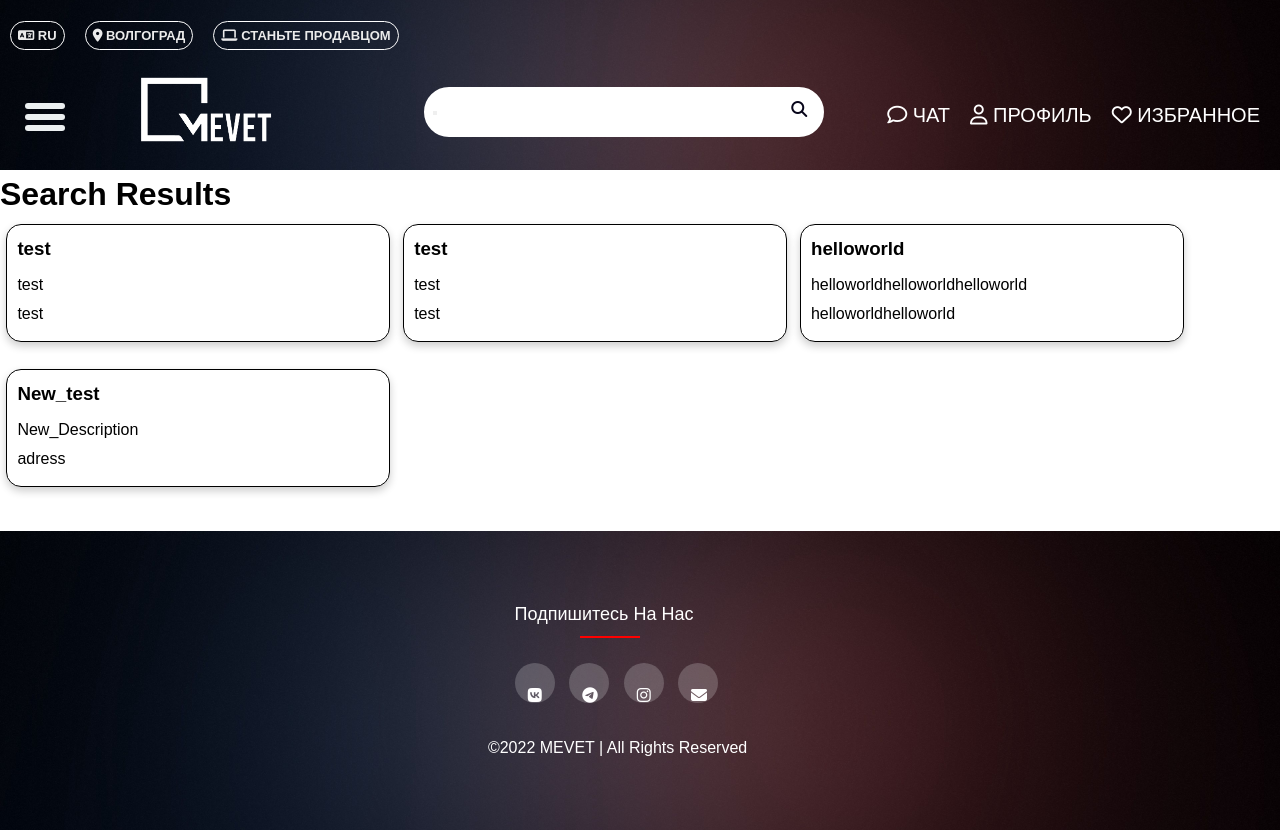
After one commit to Mixysami/mevet_project, a Django app: page /search/ in a window 1280 px wide. The commit adds this page. Run offline with Django 4.2, Linux system fonts and the light colour scheme; data comes from the database, SQL or seed files in the repository; some libraries are stand-ins or nearby versions; some web fonts are replaced.

Commit message:
Added primitive search functionality

```diff
--- a/MevetProject/rental_ads/templates/base.html
+++ b/MevetProject/rental_ads/templates/base.html
@@ -40,22 +40,32 @@
                     {% with request.path|lower|slice:":-1" as current_path %}
                     <ul id="menyu_sayta">
                         <li>
-                            <a href="/" style="text-decoration: {% if '' == current_path %}underline; color: black;{% else %}none{% endif %};">ГЛАВНАЯ СТРАНИЦА</a>
+                            <a href="/"
+                               style="text-decoration: {% if '' == current_path %}underline; color: black;{% else %}none{% endif %};">ГЛАВНАЯ
+                                СТРАНИЦА</a>
                         </li>
 
-                        <li><a href="/pagefoto" style="text-decoration: {% if '/pagefoto' == current_path %}underline; color: black;{% else %}none{% endif %};">ФОТОСТУДИИ</a>
+                        <li><a href="/pagefoto"
+                               style="text-decoration: {% if '/pagefoto' == current_path %}underline; color: black;{% else %}none{% endif %};">ФОТОСТУДИИ</a>
                         </li>
                         <li>
-                            <a href="/svadba" style="text-decoration: {% if '/svadba' == current_path %}underline; color: black;{% else %}none{% endif %};">ОРГАНИЗАЦИЯ СВАДЕБ</a>
+                            <a href="/svadba"
+                               style="text-decoration: {% if '/svadba' == current_path %}underline; color: black;{% else %}none{% endif %};">ОРГАНИЗАЦИЯ
+                                СВАДЕБ</a>
                         </li>
                         <li>
-                            <a href="/banket" style="text-decoration: {% if '/banket' == current_path %}underline; color: black;{% else %}none{% endif %};">БАНКЕТНЫЕ ЗАЛЫ</a>
+                            <a href="/banket"
+                               style="text-decoration: {% if '/banket' == current_path %}underline; color: black;{% else %}none{% endif %};">БАНКЕТНЫЕ
+                                ЗАЛЫ</a>
                         </li>
                         <li>
-                            <a href="/kino" style="text-decoration: {% if '/kino' == current_path %}underline; color: black;{% else %}none{% endif %};">КИНОЗАЛЫ</a>
+                            <a href="/kino"
+                               style="text-decoration: {% if '/kino' == current_path %}underline; color: black;{% else %}none{% endif %};">КИНОЗАЛЫ</a>
                         </li>
                         <li>
-                            <a href="/kon" style="text-decoration: {% if '/kon' == current_path %}underline; color: black;{% else %}none{% endif %};">ПЛОЩАДКИ ДЛЯ ПРОВЕДЕНИЯ КОНЦЕРОВ</a>
+                            <a href="/kon"
+                               style="text-decoration: {% if '/kon' == current_path %}underline; color: black;{% else %}none{% endif %};">ПЛОЩАДКИ
+                                ДЛЯ ПРОВЕДЕНИЯ КОНЦЕРОВ</a>
                         </li>
                     </ul>
                     {% endwith %}
@@ -64,9 +74,11 @@
             <!-- <a href="#"class="fa-solid fa-bars" style=" font-size: 40px;"></a> -->
             <a href="#" class="logo"><img src="{% static 'rental_ads/img/logo.png' %}" height="70px"></a>
             <div id="tp">
-                <form action="">
-                    <input type="search">
-                    <i class="fa fa-search"></i>
+                <form method="get" action="{% url 'rental_search' %}">
+                    <input type="search" name="query" placeholder="Search rentals...">
+                    <button type="submit">
+                        <i class="fa fa-search"></i>
+                    </button>
                 </form>
             </div>
 
--- /dev/null
+++ b/MevetProject/rental_ads/templates/rental_search_results.html
@@ -0,0 +1,17 @@
+{% extends 'base.html' %}
+
+{% block content %}
+    <h1>Search Results</h1>
+
+    <div class="rentals-container">
+        {% for rental in rental_list %}
+            <div class="rental-item">
+                <h3>{{ rental.title }}</h3>
+                <p>{{ rental.description }}</p>
+                <p>{{ rental.address }}</p>
+            </div>
+        {% empty %}
+            <p>No results found.</p>
+        {% endfor %}
+    </div>
+{% endblock %}
--- a/MevetProject/rental_ads/urls.py
+++ b/MevetProject/rental_ads/urls.py
@@ -9,4 +9,5 @@ urlpatterns = [
     path('svadba/', views.svadba, name='svadba'),
     path('banket/', views.banket, name='banket'),
     path('<str:category_name>/<int:rental_id>/', views.rental_detail, name='rental_detail'),
+    path('search/', views.rental_search, name='rental_search'),
 ]
--- a/MevetProject/rental_ads/views.py
+++ b/MevetProject/rental_ads/views.py
@@ -1,4 +1,5 @@
 from django.shortcuts import render, get_object_or_404
+from django.db.models import Q
 from .models import Rental, Category, RentalImage
 
 def index(request):
@@ -27,3 +28,14 @@ def rental_detail(request, category_name, rental_id):
     images = rental.images.all()
     context = {'rental': rental, 'images': images}
     return render(request, 'rental_detail.html', context)
+
+def rental_search(request):
+    query = request.GET.get('query', '')
+
+    rental_list = Rental.objects.filter(
+        Q(title__icontains=query) |
+        Q(description__icontains=query)
+    )
+
+    context = {'rental_list': rental_list}
+    return render(request, 'rental_search_results.html', context)
```
Also changed, not shown: MevetProject/rental_ads/templates/kino.html (+7 -5 lines).
